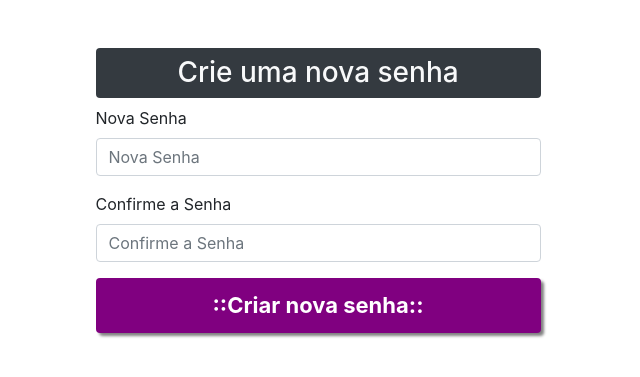
After one commit to Boaszczykk/sistema_de_login_AIPRv1, a PHP site: page /gerar_senha.php in a window 1280 px wide. The commit adds this page. Shown: the top 377 px of the page, without its empty margins (322-962 px from the left). Run offline with PHP 8.4, Linux system fonts and the light colour scheme.

Commit message:
Preparação para gerar nova senha
#13

```diff
--- /dev/null
+++ b/gerar_senha.php
@@ -0,0 +1,55 @@
+<!doctype html>
+<html lang="pt-br">
+
+<head>
+    <!-- Required meta tags -->
+    <meta charset="utf-8">
+    <meta name="viewport" content="width=device-width, initial-scale=1, shrink-to-fit=no">
+
+    <!-- Bootstrap CSS -->
+    <link rel="stylesheet" href="https://stackpath.bootstrapcdn.com/bootstrap/4.3.1/css/bootstrap.min.css" integrity="sha384-ggOyR0iXCbMQv3Xipma34MD+dH/1fQ784/j6cY/iJTQUOhcWr7x9JvoRxT2MZw1T" crossorigin="anonymous">
+
+    <title>Crie uma nova senha</title>
+</head>
+
+<body>
+    <main class="container">
+        <section class="row justify-content-center">
+            <div class="col-lg-5 mt-5">
+                <h3 class="text-center bg-dark text-light p-2 rounded">
+                    Crie uma nova senha
+                </h3>
+                <h4 class="text-center">
+                    <?= @$msg ?>
+                </h4>
+                <form action="" method="post">
+                    <div class="form-group">
+                        <label for="senha">
+                            Nova Senha
+                        </label>
+                        <input type="password" name="senha" id="senha" class="form-control" placeholder="Nova Senha" required>
+                    </div>
+
+                    <div class="form-group">
+                        <label for="csenha">
+                            Confirme a Senha
+                        </label>
+                        <input type="password" name="csenha" id="csenha" class="form-control" placeholder="Confirme a Senha" required>
+                    </div>
+
+                    <div class="form-group">
+                        <input type="submit" value="::Criar nova senha::" name="criar" class="btn btn-block" style=" background: purple; color:white; font-weight:bolder; padding:10px; font-size:22px; box-shadow:3px 3px 3px gray;">
+                    </div>
+                </form>
+            </div>
+        </section>
+    </main>
+
+    <!-- Optional JavaScript -->
+    <!-- jQuery first, then Popper.js, then Bootstrap JS -->
+    <script src="https://code.jquery.com/jquery-3.3.1.slim.min.js" integrity="sha384-q8i/X+965DzO0rT7abK41JStQIAqVgRVzpbzo5smXKp4YfRvH+8abtTE1Pi6jizo" crossorigin="anonymous"></script>
+    <script src="https://cdnjs.cloudflare.com/ajax/libs/popper.js/1.14.7/umd/popper.min.js" integrity="sha384-UO2eT0CpHqdSJQ6hJty5KVphtPhzWj9WO1clHTMGa3JDZwrnQq4sF86dIHNDz0W1" crossorigin="anonymous"></script>
+    <script src="https://stackpath.bootstrapcdn.com/bootstrap/4.3.1/js/bootstrap.min.js" integrity="sha384-JjSmVgyd0p3pXB1rRibZUAYoIIy6OrQ6VrjIEaFf/nJGzIxFDsf4x0xIM+B07jRM" crossorigin="anonymous"></script>
+</body>
+
+</html>
--- a/slider.php
+++ b/slider.php
@@ -63,21 +63,21 @@ require_once 'session.php';
                 <div class="carousel-inner">
                     <div class="carousel-item active">
                         <img src="images/carro.1600X1006.jpg" class="d-block w-100" alt="carro">
-                        <div class="carousel-caption d-none d-md-block text-dark">
+                        <div class="carousel-caption d-none d-md-block text-dark bg-light">
                             <h5>Automóvel</h5>
                             <p>Carro Azul</p>
                         </div>
                     </div>
                     <div class="carousel-item">
                         <img src="images/guerra.1600X1006.jpg" class="d-block w-100" alt="guerra">
-                        <div class="carousel-caption d-none d-md-block">
+                        <div class="carousel-caption d-none d-md-block bg-dark">
                             <h5>Batalha</h5>
                             <p>Uma batalha armada</p>
                         </div>
                     </div>
                     <div class="carousel-item">
                         <img src="images/herois.1600X1006.png" class="d-block w-100" alt="herois">
-                        <div class="carousel-caption d-none d-md-block text-dark">
+                        <div class="carousel-caption d-none d-md-block text-dark bg-light">
                             <h5>Heróis</h5>
                             <p>Um belo conjunto de heróis</p>
                         </div>
```
Also changed, not shown: 127_0_0_1.sql (+11 -8 lines), README.md.
